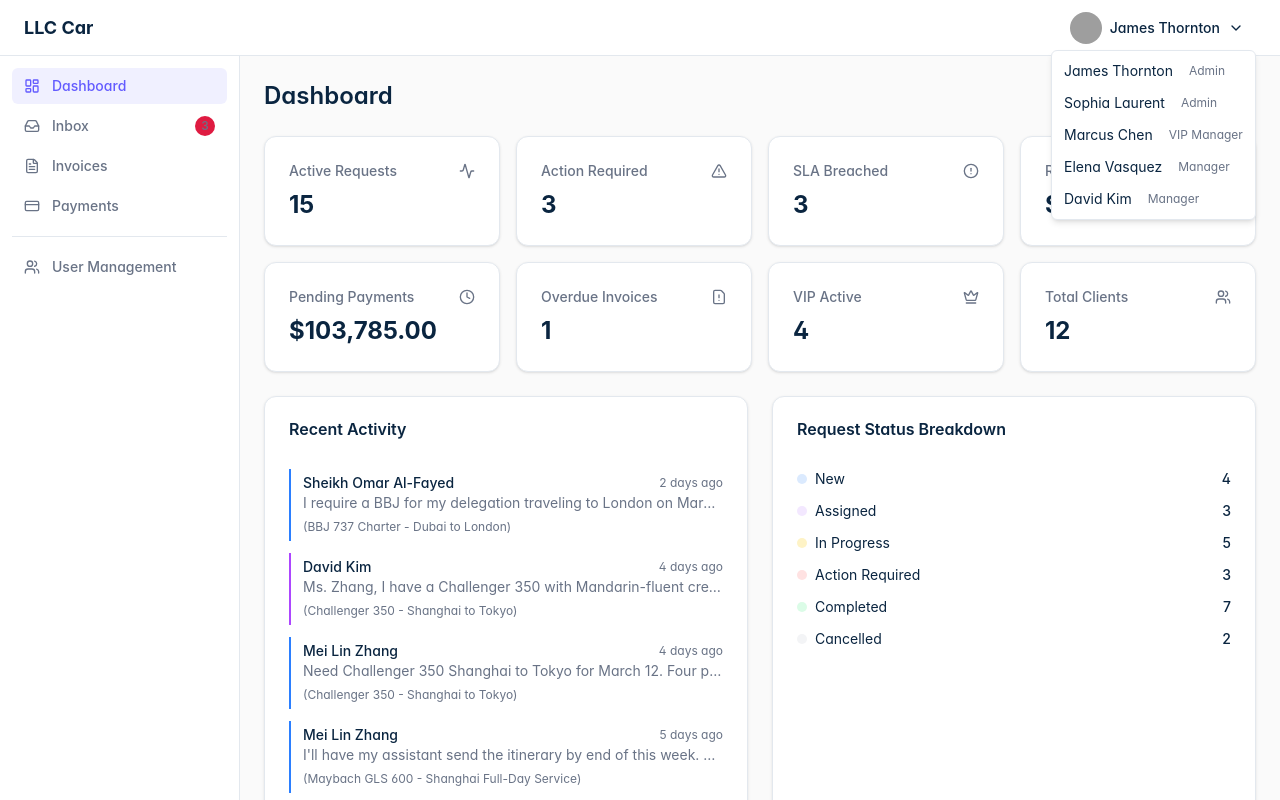
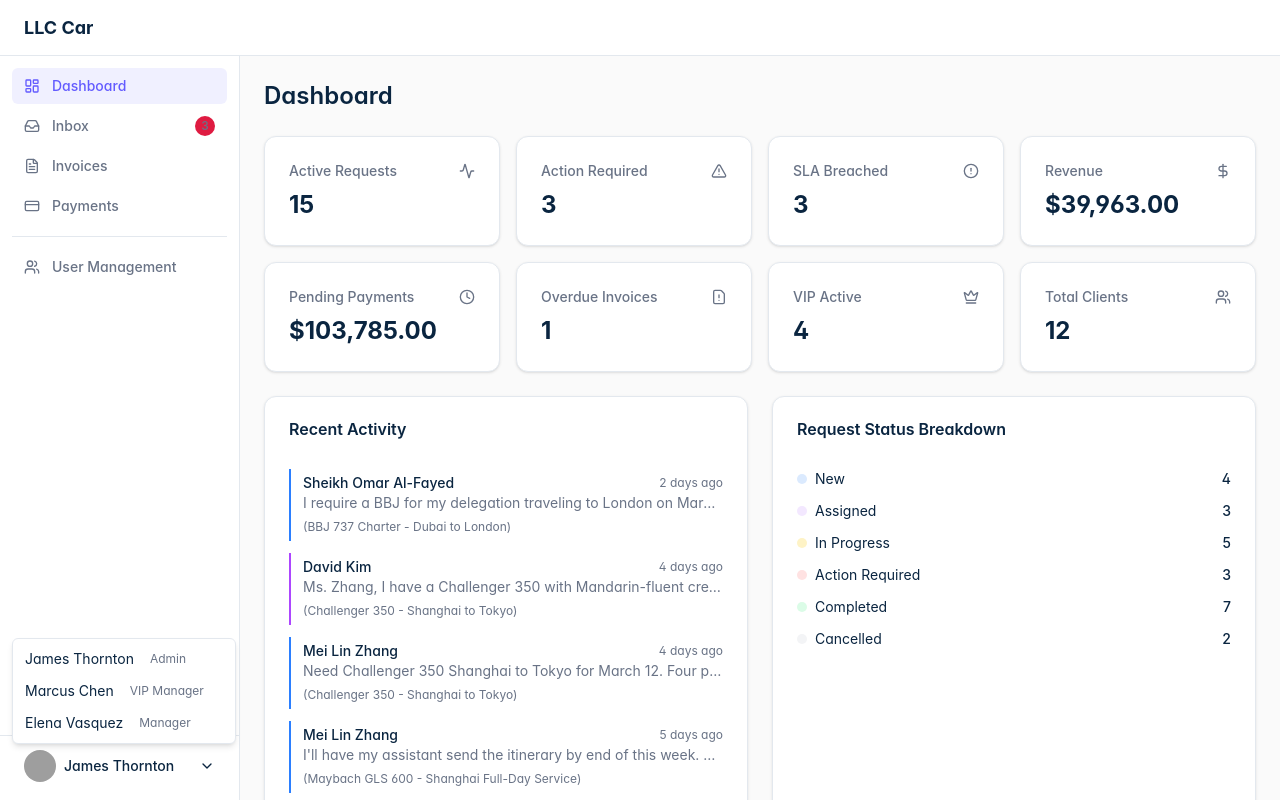
Before and after one commit to r-shelekhov/llc-backoffice-ui, a React (Vite) app: page /dashboard in a window 1280 px wide. Both pictures are taken after a click on the button "James Thornton". Built offline with nearby package versions, Linux system fonts and the light colour scheme; grey boxes are pictures that could not be loaded.

Commit message:
feat: move profile switcher to sidebar and trim mock users
Move user profile/avatar from top bar to sidebar bottom.
Reduce mock users to one per role (admin, vip_manager, manager).

```diff
--- a/src/components/layout/sidebar.tsx
+++ b/src/components/layout/sidebar.tsx
@@ -5,10 +5,19 @@ import {
   FileText,
   CreditCard,
   Users,
+  ChevronDown,
 } from "lucide-react";
 import { cn } from "@/lib/utils";
 import { useAuth } from "@/hooks/use-auth";
+import { ROLE_LABELS } from "@/lib/constants";
 import { requests } from "@/lib/mock-data";
+import { Button } from "@/components/ui/button";
+import {
+  DropdownMenu,
+  DropdownMenuContent,
+  DropdownMenuItem,
+  DropdownMenuTrigger,
+} from "@/components/ui/dropdown-menu";
 
 const actionRequiredCount = requests.filter(
   (r) => r.status === "action_required",
@@ -46,7 +55,7 @@ function NavItem({ to, icon: Icon, label, badge }: NavItemProps) {
 }
 
 export function Sidebar() {
-  const { currentUser } = useAuth();
+  const { currentUser, setCurrentUser, allUsers } = useAuth();
 
   return (
     <aside className="flex h-full w-60 flex-col border-r bg-white pt-14">
@@ -68,6 +77,35 @@ export function Sidebar() {
           </>
         )}
       </nav>
+
+      <div className="border-t p-3">
+        <DropdownMenu>
+          <DropdownMenuTrigger asChild>
+            <Button variant="ghost" className="w-full justify-start gap-2">
+              <img
+                src={currentUser.avatarUrl}
+                alt={currentUser.name}
+                className="h-8 w-8 rounded-full"
+              />
+              <span className="truncate text-sm">{currentUser.name}</span>
+              <ChevronDown className="ml-auto size-4 shrink-0" />
+            </Button>
+          </DropdownMenuTrigger>
+          <DropdownMenuContent side="top" align="start" className="w-56">
+            {allUsers.map((user) => (
+              <DropdownMenuItem
+                key={user.id}
+                onSelect={() => setCurrentUser(user)}
+              >
+                <span>{user.name}</span>
+                <span className="ml-2 text-xs text-muted-foreground">
+                  {ROLE_LABELS[user.role]}
+                </span>
+              </DropdownMenuItem>
+            ))}
+          </DropdownMenuContent>
+        </DropdownMenu>
+      </div>
     </aside>
   );
 }
--- a/src/components/layout/top-bar.tsx
+++ b/src/components/layout/top-bar.tsx
@@ -1,47 +1,7 @@
-import { ChevronDown } from "lucide-react";
-import { useAuth } from "@/hooks/use-auth";
-import { ROLE_LABELS } from "@/lib/constants";
-import { Button } from "@/components/ui/button";
-import {
-  DropdownMenu,
-  DropdownMenuContent,
-  DropdownMenuItem,
-  DropdownMenuTrigger,
-} from "@/components/ui/dropdown-menu";
-
 export function TopBar() {
-  const { currentUser, setCurrentUser, allUsers } = useAuth();
-
   return (
-    <header className="fixed top-0 z-10 flex h-14 w-full items-center justify-between border-b bg-white px-6">
+    <header className="fixed top-0 z-10 flex h-14 w-full items-center border-b bg-white px-6">
       <span className="text-lg font-bold">LLC Car</span>
-
-      <DropdownMenu>
-        <DropdownMenuTrigger asChild>
-          <Button variant="ghost" className="gap-2">
-            <img
-              src={currentUser.avatarUrl}
-              alt={currentUser.name}
-              className="h-8 w-8 rounded-full"
-            />
-            <span>{currentUser.name}</span>
-            <ChevronDown className="size-4" />
-          </Button>
-        </DropdownMenuTrigger>
-        <DropdownMenuContent align="end">
-          {allUsers.map((user) => (
-            <DropdownMenuItem
-              key={user.id}
-              onSelect={() => setCurrentUser(user)}
-            >
-              <span>{user.name}</span>
-              <span className="ml-2 text-xs text-muted-foreground">
-                {ROLE_LABELS[user.role]}
-              </span>
-            </DropdownMenuItem>
-          ))}
-        </DropdownMenuContent>
-      </DropdownMenu>
     </header>
   );
 }
--- a/src/lib/mock-data/users.ts
+++ b/src/lib/mock-data/users.ts
@@ -10,16 +10,6 @@ export const users: User[] = [
     isActive: true,
     createdAt: "2025-06-15T09:00:00Z",
     updatedAt: "2026-01-10T14:30:00Z",
-  },
-  {
-    id: "usr-2",
-    name: "Sophia Laurent",
-    email: "sophia.laurent@llccar.com",
-    role: "admin",
-    avatarUrl: "https://api.dicebear.com/7.x/initials/svg?seed=SL",
-    isActive: true,
-    createdAt: "2025-07-01T10:00:00Z",
-    updatedAt: "2026-01-15T11:00:00Z",
   },
   {
     id: "usr-3",
@@ -41,14 +31,4 @@ export const users: User[] = [
     createdAt: "2025-09-05T07:15:00Z",
     updatedAt: "2026-02-10T09:20:00Z",
   },
-  {
-    id: "usr-5",
-    name: "David Kim",
-    email: "david.kim@llccar.com",
-    role: "manager",
-    avatarUrl: "https://api.dicebear.com/7.x/initials/svg?seed=DK",
-    isActive: true,
-    createdAt: "2025-10-20T12:00:00Z",
-    updatedAt: "2026-02-18T13:10:00Z",
-  },
 ];
```
